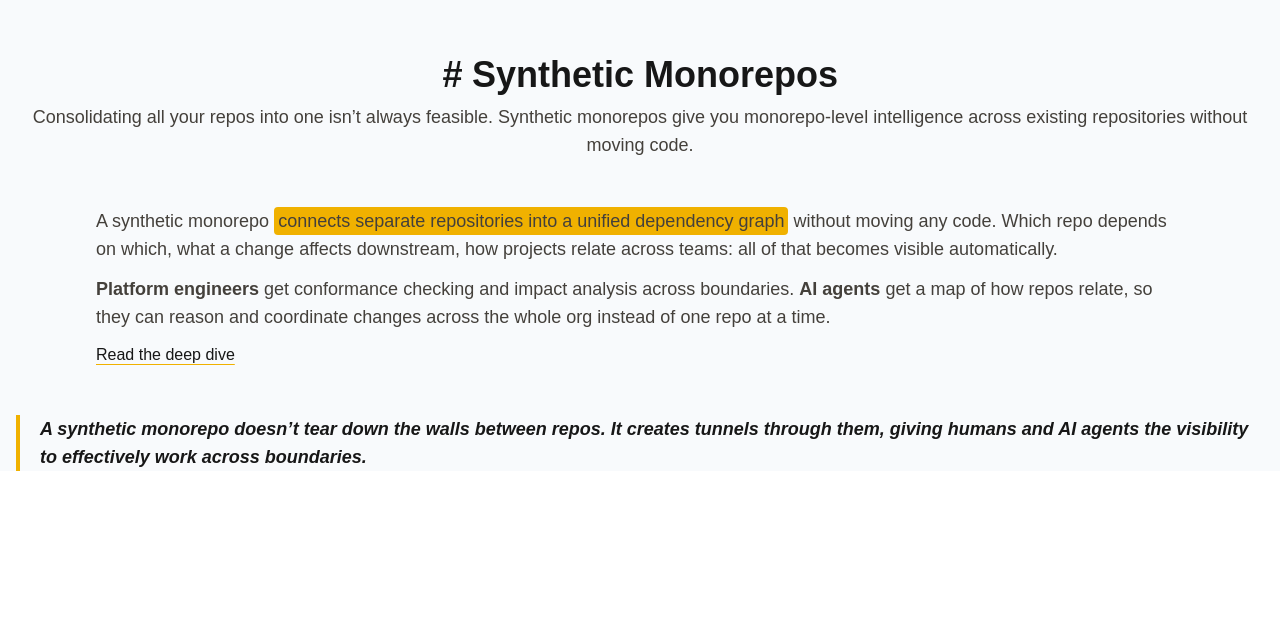
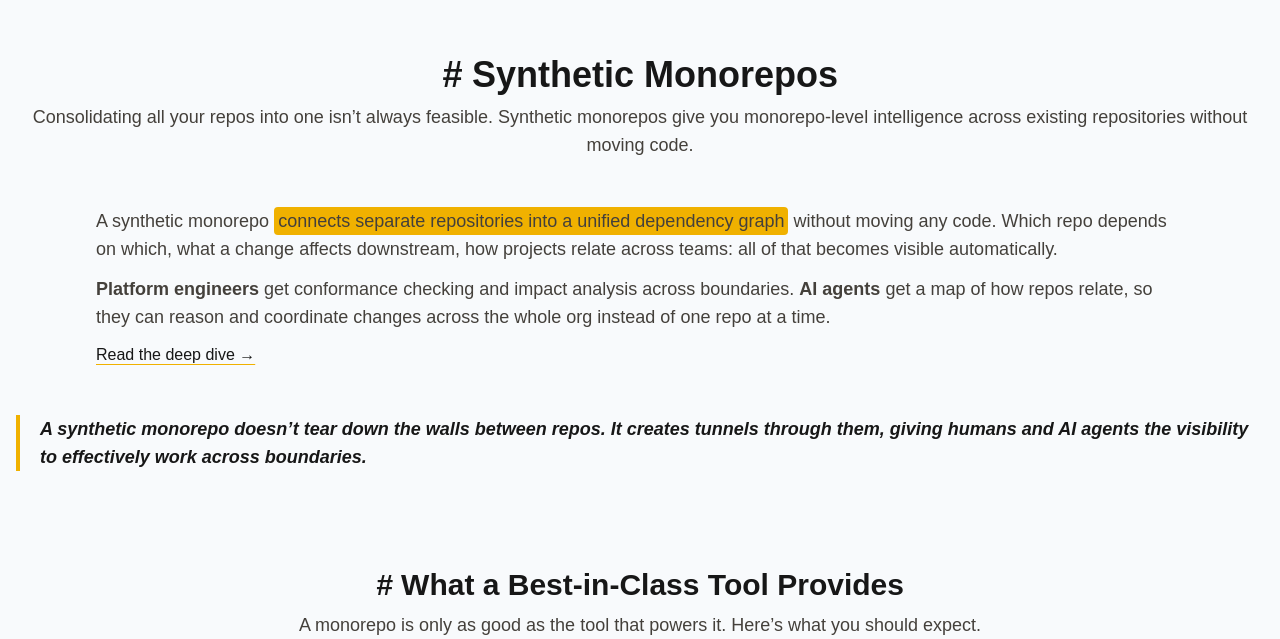
Before and after one commit to seesmof/Monorepo-Explained-Clone, a Next.js app in the folder src/: page / in a window 1280 px wide. Shown: the part 7431-8070 px from the top of the page. Before the commit the page ends 7902 px from the top, so only its background shows below. Built offline with nearby package versions, Linux system fonts and the light colour scheme.

Commit message:
feat: add the provides section

```diff
--- a/src/app/page.tsx
+++ b/src/app/page.tsx
@@ -1,6 +1,7 @@
 import Header from "@/components/sections/Header";
 import HeroSection from "@/components/sections/Hero";
 import PolyrepoSection from "@/components/sections/Polyrepo";
+import ProvidesSection from "@/components/sections/Provides";
 import SyntheticSection from "@/components/sections/Synthetic";
 import UndersatingSection from "@/components/sections/Understanding";
 import WhatSection from "@/components/sections/What";
@@ -14,6 +15,7 @@ export default function HomePage() {
       <WhatSection />
       <PolyrepoSection />
       <SyntheticSection />
+      <ProvidesSection />
     </div>
   );
 }
--- a/src/components/sections/Polyrepo.tsx
+++ b/src/components/sections/Polyrepo.tsx
@@ -259,7 +259,7 @@ export default function PolyrepoSection() {
             allow="accelerometer; autoplay; clipboard-write; encrypted-media; gyroscope; picture-in-picture; web-share"
             referrerPolicy="strict-origin-when-cross-origin"
             allowFullScreen
-            className="w-full h-80"
+            className="w-full h-80 rounded-lg"
           ></iframe>
         </div>
       </article>
--- /dev/null
+++ b/src/components/sections/Provides.tsx
@@ -0,0 +1,15 @@
+export default function ProvidesSection() {
+  return (
+    <div className="px-4 mt-24">
+      <header className="px-20">
+        <h2 id="poly" className="font-extrabold text-3xl text-center">
+          <em>#</em> What a Best-in-Class Tool Provides
+        </h2>
+        <p className="text-lg text-center mt-2 text-stone-700">
+          A monorepo is only as good as the tool that powers it. Here’s what you
+          should expect.
+        </p>
+      </header>
+    </div>
+  );
+}
--- a/src/components/sections/Synthetic.tsx
+++ b/src/components/sections/Synthetic.tsx
@@ -1,4 +1,3 @@
-import Image from "next/image";
 import Paragraph from "../small/Paragraph";
 import EmphasisedText from "../small/EmphasisedText";
 import Link from "next/link";
@@ -37,9 +36,10 @@ export default function SyntheticSection() {
           className="mt-3 block underline underline-offset-4 decoration-yellow-500 hover:bg-yellow-500 hover:rounded w-fit duration-150 transition-all"
           href={"/synthetic-monorepos"}
         >
-          Read the deep dive
+          Read the deep dive →
         </Link>
       </article>
+
       <blockquote className="font-bold italic border-l-4 border-yellow-500 pl-5 text-lg">
         A synthetic monorepo doesn’t tear down the walls between repos. It
         creates tunnels through them, giving humans and AI agents the visibility
```
